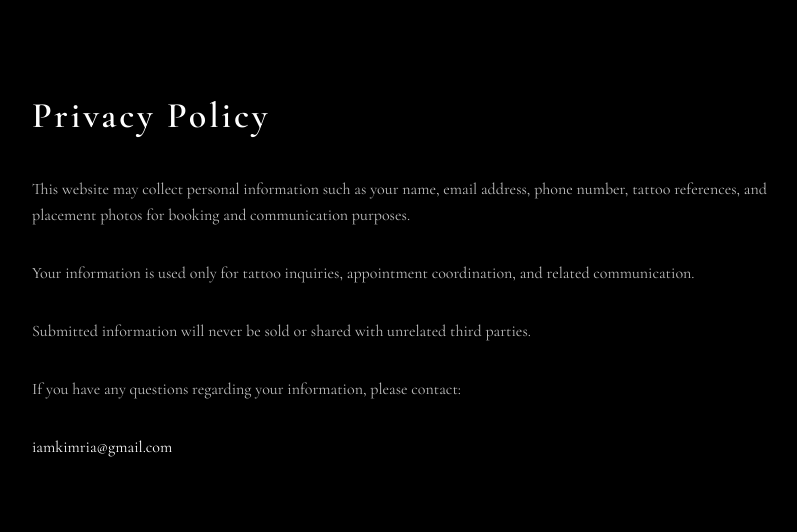
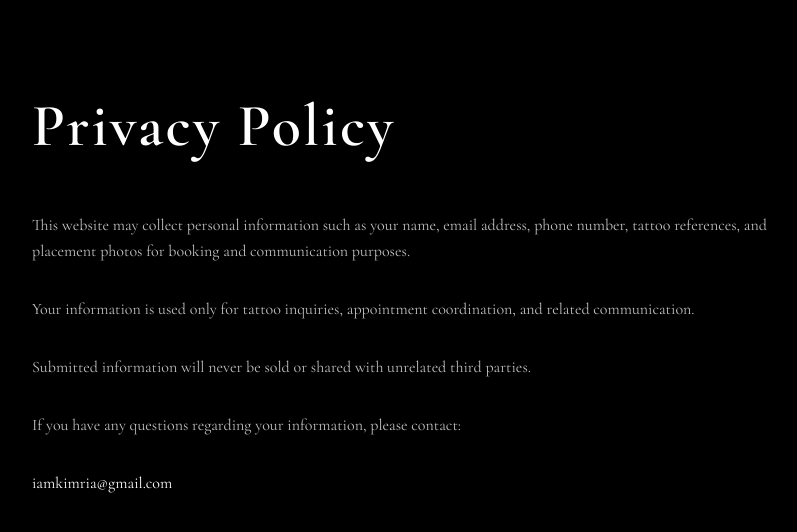
Before and after one commit to iamkimria/rian-tattoo-booking, a Next.js app: page /privacy in a window 1280 px wide. Shown: the top 532 px of the page, without its empty margins (224-1021 px from the left). Built offline with nearby package versions, Linux system fonts and the light colour scheme.

Commit message:
add font

```diff
--- a/app/privacy/page.tsx
+++ b/app/privacy/page.tsx
@@ -2,7 +2,7 @@ export default function PrivacyPage() {
   return (
     <main className="min-h-screen bg-black px-6 py-24 text-white">
       <div className="mx-auto max-w-3xl">
-        <h1 className="mb-10 text-4xl font-bold tracking-[0.08em]">
+        <h1 className="font-editorial mb-14 text-6xl font-semibold tracking-[0.04em]">
           Privacy Policy
         </h1>
 
```
